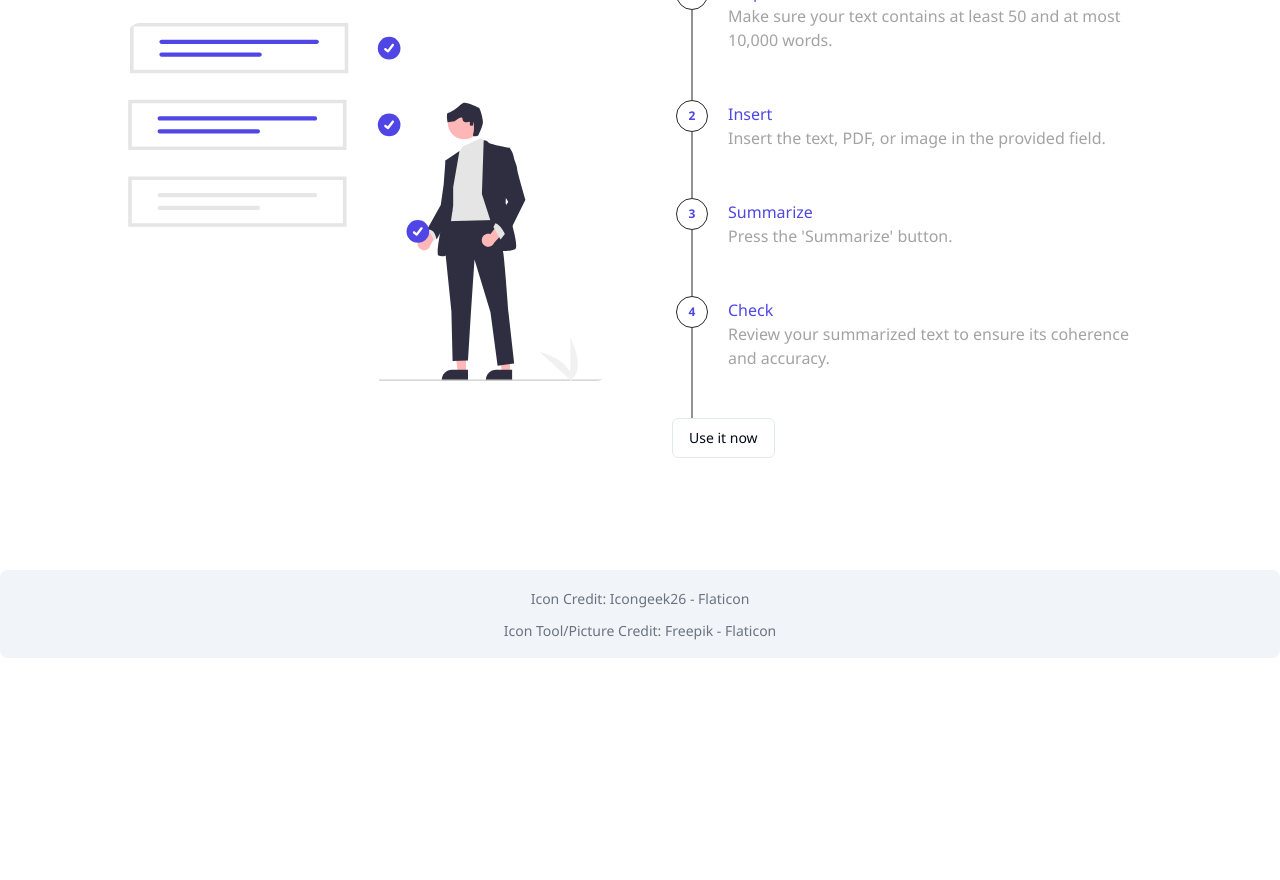
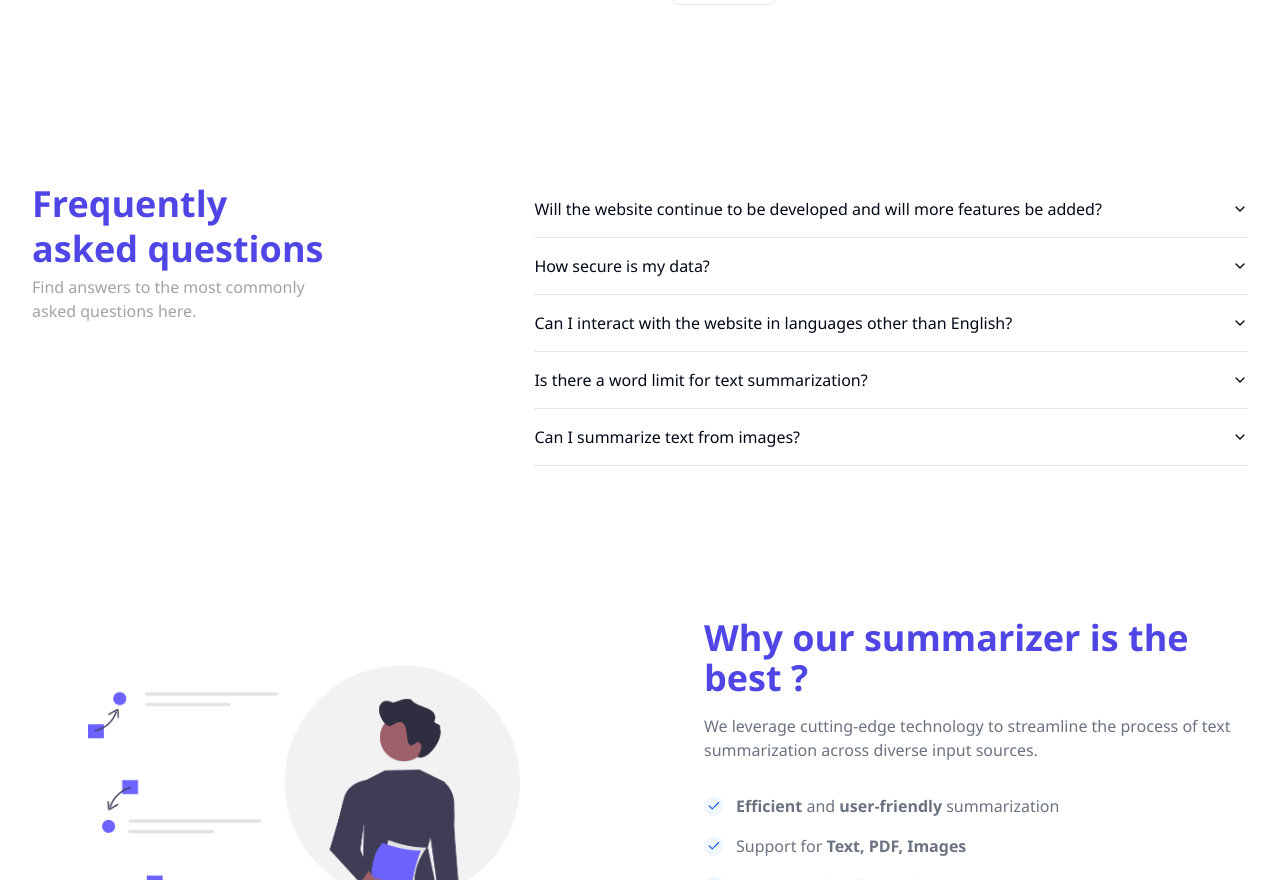
Before and after one commit to m-kuehnle/ai-tool, a React (Vite) app: page / in a window 1280 px wide. Shown: the part 1920-2800 px from the top of the page. Before the commit the page ends 2610 px from the top, so only its background shows below. Built offline with nearby package versions, Linux system fonts and the light colour scheme; no server answers.

Commit message:
add why our summarizer is the best section

```diff
--- a/src/App.tsx
+++ b/src/App.tsx
@@ -10,6 +10,7 @@ import FAQ from "./sections/FAQ";
 import Steps from "./sections/steps";
 import Background from "./sections/background";
 import Footer from "./sections/footer";
+import { BestTool } from "./sections/bestTool"
 
 function App() {
   const inputOptions = ["text-input", "file-input", "image-input"];
@@ -44,12 +45,18 @@ function App() {
           </Tabs>
         </div>
 
-        <div className="mt-20">
+
+
+        <div className="mt-10">
+          <Steps />
+        </div>
+
+        <div className="mt-10">
           <FAQ />
         </div>
 
-        <div className="mt-4">
-          <Steps />
+        <div className="mt-10">
+          <BestTool />
         </div>
 
         <Footer />
--- /dev/null
+++ b/src/sections/bestTool.tsx
@@ -0,0 +1,152 @@
+import bestTool from "../assets/bestTool.png";
+
+export function BestTool() {
+  return (
+    <>
+      <div className="max-w-[85rem] px-4 py-10 sm:px-6 lg:px-8 lg:py-14 mx-auto">
+        <div className="md:grid md:grid-cols-2 md:items-center md:gap-12 xl:gap-32">
+          <div>
+            <img
+              className="rounded-xl"
+              src={bestTool}
+              alt="Image Description"
+            ></img>
+          </div>
+
+          <div className="mt-5 sm:mt-10 lg:mt-0">
+            <div className="space-y-6 sm:space-y-8">
+              <div className="space-y-2 md:space-y-4">
+                <h2 className="font-bold text-3xl lg:text-4xl text-indigo-600 dark:text-neutral-200">
+                  Why our summarizer is the <br></br> best ?
+                </h2>
+                <p className="text-gray-500 dark:text-neutral-500">
+                We leverage cutting-edge technology to streamline the process of text summarization across diverse input sources.
+                </p>
+              </div>
+
+              <ul className="space-y-2 sm:space-y-4">
+                <li className="flex space-x-3">
+                  <span className="mt-0.5 size-5 flex justify-center items-center rounded-full bg-blue-50 text-blue-600 dark:bg-blue-800/30 dark:text-blue-500">
+                    <svg
+                      className="flex-shrink-0 size-3.5"
+                      xmlns="http://www.w3.org/2000/svg"
+                      width="24"
+                      height="24"
+                      viewBox="0 0 24 24"
+                      fill="none"
+                      stroke="currentColor"
+                      stroke-width="2"
+                      stroke-linecap="round"
+                      stroke-linejoin="round"
+                    >
+                      <polyline points="20 6 9 17 4 12" />
+                    </svg>
+                  </span>
+
+                  <span className="text-sm sm:text-base text-gray-500 dark:text-neutral-500">
+                    <span className="font-bold">Efficient </span> and  <span className="font-bold">user-friendly </span>summarization
+                  </span>
+                </li>
+
+                <li className="flex space-x-3">
+                  <span className="mt-0.5 size-5 flex justify-center items-center rounded-full bg-blue-50 text-blue-600 dark:bg-blue-800/30 dark:text-blue-500">
+                    <svg
+                      className="flex-shrink-0 size-3.5"
+                      xmlns="http://www.w3.org/2000/svg"
+                      width="24"
+                      height="24"
+                      viewBox="0 0 24 24"
+                      fill="none"
+                      stroke="currentColor"
+                      stroke-width="2"
+                      stroke-linecap="round"
+                      stroke-linejoin="round"
+                    >
+                      <polyline points="20 6 9 17 4 12" />
+                    </svg>
+                  </span>
+
+                  <span className="text-sm sm:text-base text-gray-500 dark:text-neutral-500">
+                    Support for  <span className="font-bold">Text, PDF, Images</span>
+                  </span>
+                </li>
+
+                <li className="flex space-x-3">
+                  <span className="mt-0.5 size-5 flex justify-center items-center rounded-full bg-blue-50 text-blue-600 dark:bg-blue-800/30 dark:text-blue-500">
+                    <svg
+                      className="flex-shrink-0 size-3.5"
+                      xmlns="http://www.w3.org/2000/svg"
+                      width="24"
+                      height="24"
+                      viewBox="0 0 24 24"
+                      fill="none"
+                      stroke="currentColor"
+                      stroke-width="2"
+                      stroke-linecap="round"
+                      stroke-linejoin="round"
+                    >
+                      <polyline points="20 6 9 17 4 12" />
+                    </svg>
+                  </span>
+
+                  <span className="text-sm sm:text-base text-gray-500 dark:text-neutral-500">
+                     <span className="font-bold">Re-summarize </span> for an alternative perspective
+                  </span>
+                </li>
+
+                <li className="flex space-x-3">
+                  <span className="mt-0.5 size-5 flex justify-center items-center rounded-full bg-blue-50 text-blue-600 dark:bg-blue-800/30 dark:text-blue-500">
+                    <svg
+                      className="flex-shrink-0 size-3.5"
+                      xmlns="http://www.w3.org/2000/svg"
+                      width="24"
+                      height="24"
+                      viewBox="0 0 24 24"
+                      fill="none"
+                      stroke="currentColor"
+                      stroke-width="2"
+                      stroke-linecap="round"
+                      stroke-linejoin="round"
+                    >
+                      <polyline points="20 6 9 17 4 12" />
+                    </svg>
+                  </span>
+
+                  <span className="text-sm sm:text-base text-gray-500 dark:text-neutral-500">
+                    No <span className="font-bold">regestration</span> or <span className="font-bold">login</span> required
+                  </span>
+                </li>
+                <li className="flex space-x-3">
+                  <span className="mt-0.5 size-5 flex justify-center items-center rounded-full bg-blue-50 text-blue-600 dark:bg-blue-800/30 dark:text-blue-500">
+                    <svg
+                      className="flex-shrink-0 size-3.5"
+                      xmlns="http://www.w3.org/2000/svg"
+                      width="24"
+                      height="24"
+                      viewBox="0 0 24 24"
+                      fill="none"
+                      stroke="currentColor"
+                      stroke-width="2"
+                      stroke-linecap="round"
+                      stroke-linejoin="round"
+                    >
+                      <polyline points="20 6 9 17 4 12" />
+                    </svg>
+                  </span>
+
+                  <span className="text-sm sm:text-base text-gray-500 dark:text-neutral-500">
+                     <span className="font-bold">Free</span> to use and  <span className="font-bold"> no advertising</span>
+                  </span>
+                </li>
+              </ul>
+            </div>
+
+
+          </div>
+        </div>
+      </div>
+    </>
+  );
+}
+
+export default BestTool;
```
Also changed, not shown: src/assets/bestTool.png (added).
